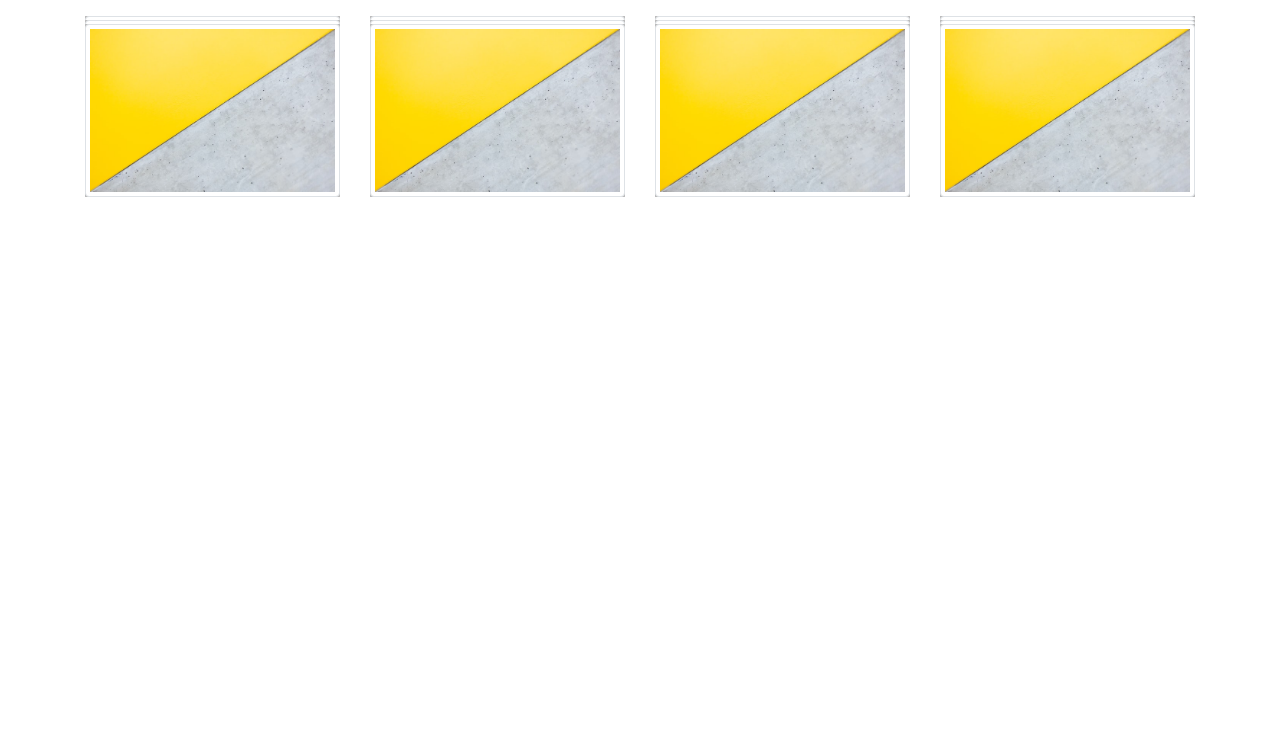
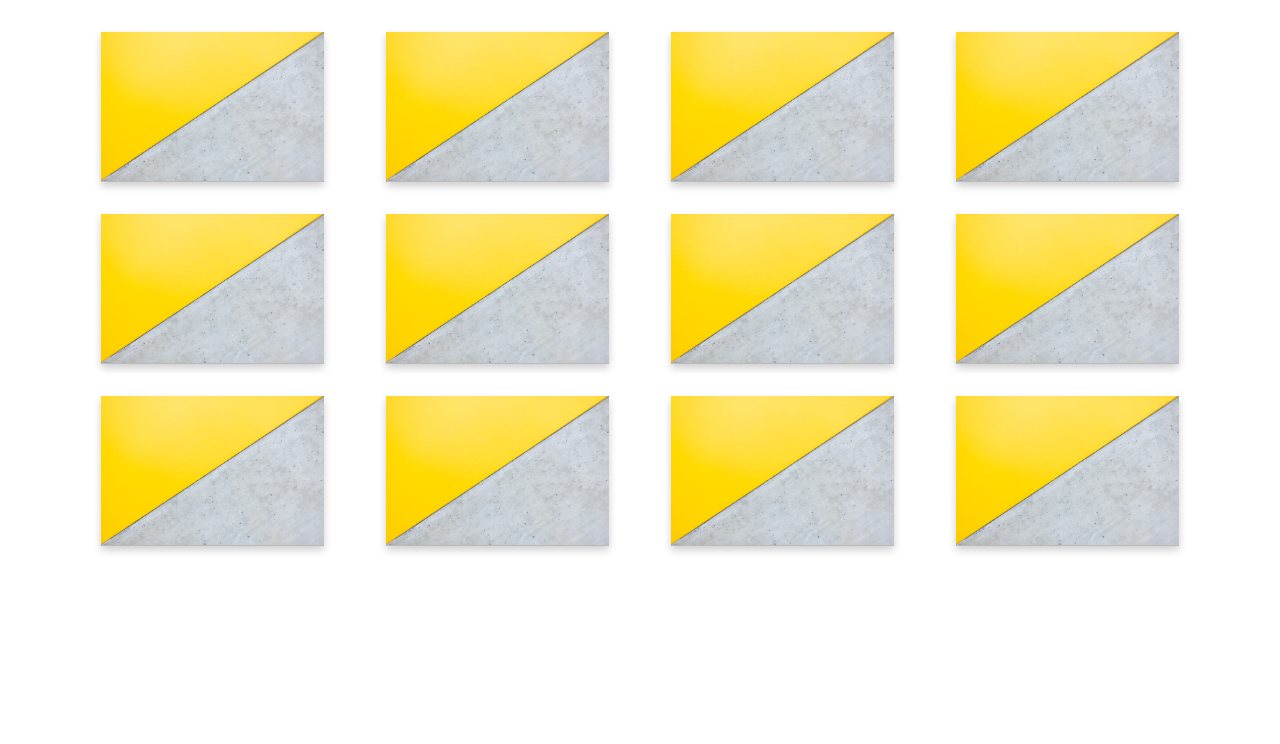
Before and after one commit to awet-dev/js-game, a website: page Memory game/index.html in a window 1280 px wide. Shown: the part 56-800 px from the top of the page. Drawn offline with nearby package versions, Linux system fonts and the light colour scheme.

Commit message:
make some modification but still need more work

```diff
--- a/Memory game/index.html
+++ b/Memory game/index.html
@@ -14,128 +14,128 @@
             <a class="navbar-brand" href="#!">Play Memory Game</a>
         </nav>
         <div class="container mt-3">
-            <div class="row mt-1">
-                <div class="col-sm flip-card">
+            <div class="row">
+                <div id="card-1" class="col-sm flip-card">
                     <div class="flip-card-inner">
                         <div class="flip-card-front">
-                            <img class="img-thumbnail" src="../share/images/background.jpg" alt="Thumbnail image">
+                            <img class="img-fluid" src="../share/images/background.jpg" alt="Avatar">
                         </div>
                         <div class="flip-card-back">
-                            <img class="img-thumbnail" src="../share/images/background.jpg" alt="Thumbnail image">
+                            <img class="img-fluid" src="../share/images/img2.jpg" alt="Avatar">
                         </div>
                     </div>
                 </div>
-                <div class="col-sm flip-card">
+                <div id="card-2" class="col-sm flip-card">
                     <div class="flip-card-inner">
                         <div class="flip-card-front">
-                            <img class="img-thumbnail" src="../share/images/background.jpg" alt="Thumbnail image">
+                            <img class="img-fluid" src="../share/images/background.jpg" alt="Avatar">
                         </div>
                         <div class="flip-card-back">
-                            <img class="img-thumbnail" src="../share/images/background.jpg" alt="Thumbnail image">
+                            <img class="img-fluid" src="../share/images/background.jpg" alt="Avatar">
                         </div>
                     </div>
                 </div>
-                <div class="col-sm flip-card">
+                <div id="card-3" class="col-sm flip-card">
                     <div class="flip-card-inner">
                         <div class="flip-card-front">
-                            <img class="img-thumbnail" src="../share/images/background.jpg" alt="Thumbnail image">
+                            <img class="img-fluid" src="../share/images/background.jpg" alt="Avatar">
                         </div>
                         <div class="flip-card-back">
-                            <img class="img-thumbnail" src="../share/images/background.jpg" alt="Thumbnail image">
+                            <img class="img-fluid" src="../share/images/background.jpg" alt="Avatar">
                         </div>
                     </div>
                 </div>
-                <div class="col-sm flip-card">
+                <div id="card-4" class="col-sm flip-card">
                     <div class="flip-card-inner">
                         <div class="flip-card-front">
-                            <img class="img-thumbnail" src="../share/images/background.jpg" alt="Thumbnail image">
+                            <img class="img-fluid" src="../share/images/background.jpg" alt="Avatar">
                         </div>
                         <div class="flip-card-back">
-                            <img class="img-thumbnail" src="../share/images/background.jpg" alt="Thumbnail image">
+                            <img class="img-fluid" src="../share/images/background.jpg" alt="Avatar">
                         </div>
                     </div>
                 </div>
             </div>
-            <div class="row mt-1">
-                <div class="col-sm flip-card">
+            <div class="row">
+                <div id="card-5" class="col-sm flip-card">
                     <div class="flip-card-inner">
                         <div class="flip-card-front">
-                            <img class="img-thumbnail" src="../share/images/background.jpg" alt="Thumbnail image">
+                            <img class="img-fluid" src="../share/images/background.jpg" alt="Avatar">
                         </div>
                         <div class="flip-card-back">
-                            <img class="img-thumbnail" src="../share/images/background.jpg" alt="Thumbnail image">
+                            <img class="img-fluid" src="../share/images/background.jpg" alt="Avatar">
                         </div>
                     </div>
                 </div>
-                <div class="col-sm flip-card">
+                <div id="card-6" class="col-sm flip-card">
                     <div class="flip-card-inner">
                         <div class="flip-card-front">
-                            <img class="img-thumbnail" src="../share/images/background.jpg" alt="Thumbnail image">
+                            <img class="img-fluid" src="../share/images/background.jpg" alt="Avatar">
                         </div>
                         <div class="flip-card-back">
-                            <img class="img-thumbnail" src="../share/images/background.jpg" alt="Thumbnail image">
+                            <img class="img-fluid" src="../share/images/background.jpg" alt="Avatar">
                         </div>
                     </div>
                 </div>
-                <div class="col-sm flip-card">
+                <div id="card-7" class="col-sm flip-card">
                     <div class="flip-card-inner">
                         <div class="flip-card-front">
-                            <img class="img-thumbnail" src="../share/images/background.jpg" alt="Thumbnail image">
+                            <img class="img-fluid" src="../share/images/background.jpg" alt="Avatar">
                         </div>
                         <div class="flip-card-back">
-                            <img class="img-thumbnail" src="../share/images/background.jpg" alt="Thumbnail image">
+                            <img class="img-fluid" src="../share/images/background.jpg" alt="Avatar">
                         </div>
                     </div>
                 </div>
-                <div class="col-sm flip-card">
+                <div id="card-8" class="col-sm flip-card">
                     <div class="flip-card-inner">
                         <div class="flip-card-front">
-                            <img class="img-thumbnail" src="../share/images/background.jpg" alt="Thumbnail image">
+                            <img class="img-fluid" src="../share/images/background.jpg" alt="Avatar">
                         </div>
                         <div class="flip-card-back">
-                            <img class="img-thumbnail" src="../share/images/background.jpg" alt="Thumbnail image">
+                            <img class="img-fluid" src="../share/images/background.jpg" alt="Avatar">
                         </div>
                     </div>
                 </div>
             </div>
-            <div class="row mt-1">
-                <div class="col-sm flip-card">
+            <div class="row">
+                <div id="card-9" class="col-sm flip-card">
                     <div class="flip-card-inner">
                         <div class="flip-card-front">
-                            <img class="img-thumbnail" src="../share/images/background.jpg" alt="Thumbnail image">
+                            <img class="img-fluid" src="../share/images/background.jpg" alt="Avatar">
                         </div>
                         <div class="flip-card-back">
-                            <img class="img-thumbnail" src="../share/images/background.jpg" alt="Thumbnail image">
+                            <img class="img-fluid" src="../share/images/background.jpg" alt="Avatar">
                         </div>
                     </div>
                 </div>
-                <div class="col-sm flip-card">
+                <div id="card-10" class="col-sm flip-card">
                     <div class="flip-card-inner">
                         <div class="flip-card-front">
-                            <img class="img-thumbnail" src="../share/images/background.jpg" alt="Thumbnail image">
+                            <img class="img-fluid" src="../share/images/background.jpg" alt="Avatar">
                         </div>
                         <div class="flip-card-back">
-                            <img class="img-thumbnail" src="../share/images/background.jpg" alt="Thumbnail image">
+                            <img class="img-fluid" src="../share/images/background.jpg" alt="Avatar">
                         </div>
                     </div>
                 </div>
-                <div class="col-sm flip-card">
+                <div id="card-11" class="col-sm flip-card">
                     <div class="flip-card-inner">
                         <div class="flip-card-front">
-                            <img class="img-thumbnail" src="../share/images/background.jpg" alt="Thumbnail image">
+                            <img class="img-fluid" src="../share/images/background.jpg" alt="Avatar">
                         </div>
                         <div class="flip-card-back">
-                            <img class="img-thumbnail" src="../share/images/background.jpg" alt="Thumbnail image">
+                            <img class="img-fluid" src="../share/images/background.jpg" alt="Avatar">
                         </div>
                     </div>
                 </div>
-                <div class="col-sm flip-card">
+                <div id="card-12"class="col-sm flip-card">
                     <div class="flip-card-inner">
                         <div class="flip-card-front">
-                            <img class="img-thumbnail" src="../share/images/background.jpg" alt="Thumbnail image">
+                            <img class="img-fluid" src="../share/images/background.jpg" alt="Avatar">
                         </div>
                         <div class="flip-card-back">
-                            <img class="img-thumbnail" src="../share/images/background.jpg" alt="Thumbnail image">
+                            <img class="img-fluid" src="../share/images/background.jpg" alt="Avatar">
                         </div>
                     </div>
                 </div>
--- a/Memory game/index.js
+++ b/Memory game/index.js
@@ -1,6 +1,7 @@
 // selected html elements
 let images = document.querySelectorAll("img");
 
+/*
 // array of the image src to be display
 const srcImg = ["img1.jpg", "img2.jpg"];
 
@@ -26,11 +27,16 @@ const displayImage = ()=> {
     }
 
 };
+ */
 
 // listen to the click event of the card
-Array.from(images).forEach(image => {
-    image.addEventListener("click", displayImage);
+Array.from(document.querySelectorAll(".flip-card")).forEach(card => {
+    card.addEventListener("click", ()=> {
+        console.log(card.id);
+
+    });
 })
+
 
 
 // on click call the displayImage function
--- a/Memory game/style.css
+++ b/Memory game/style.css
@@ -1,10 +1,13 @@
 @import "../node_modules/bootstrap/dist/css/bootstrap.css";
+body {
+  font-family: Arial, Helvetica, sans-serif;
+}
 
-/*# sourceMappingURL=style.css.map */
 .flip-card {
   background-color: transparent;
   width: 23%;
-    height: 30%;
+  height: 150px;
+  margin: 1rem;
   perspective: 1000px;
 }
 
@@ -15,15 +18,17 @@
   text-align: center;
   transition: transform 0.6s;
   transform-style: preserve-3d;
-    box-shadow: 0 4px 8px 0 rgba(0,0,0,0.2);
+  box-shadow: 0 4px 8px 0 rgba(0, 0, 0, 0.2);
 }
 
-.flip-card:hover .flip-card-inner {
+.check {
   transform: rotateY(180deg);
 }
 
 .flip-card-front, .flip-card-back {
   position: absolute;
+  width: 100%;
+  height: 100%;
   -webkit-backface-visibility: hidden;
   backface-visibility: hidden;
 }
@@ -38,3 +43,5 @@
   color: white;
   transform: rotateY(180deg);
 }
+
+/*# sourceMappingURL=style.css.map */
```
Lines whose indentation alone changed are shown as unchanged.
